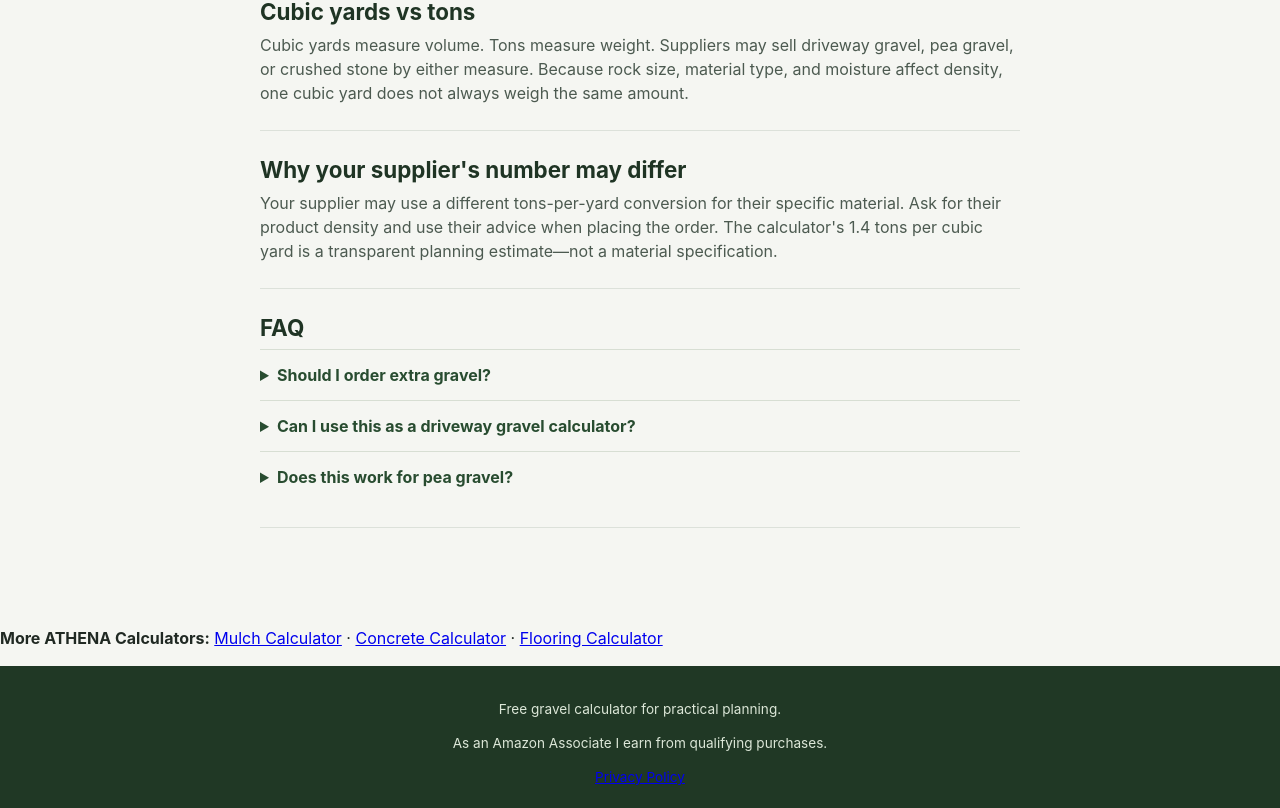
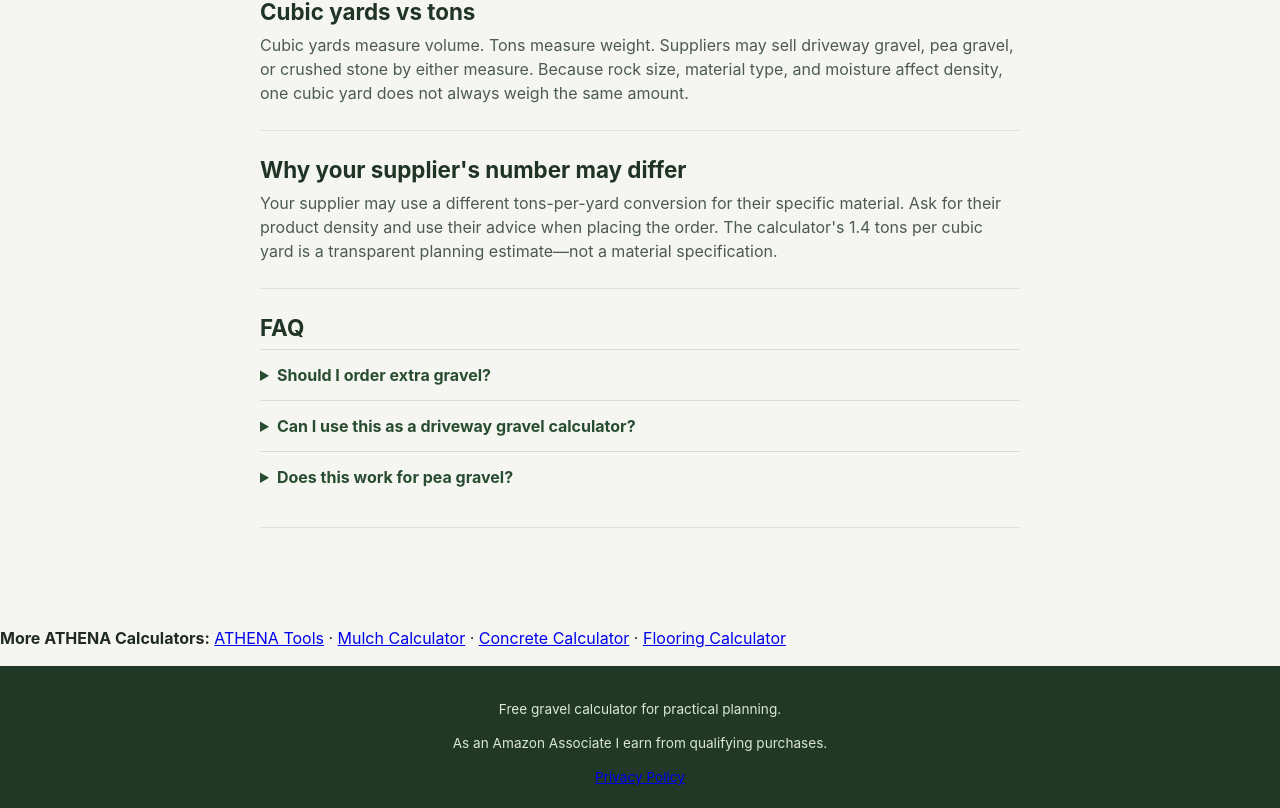
Before and after one commit to spamenchilada1-beep/how-much-gravel, a React (Vite) app: page / in a window 1280 px wide. Shown: the part 1791-2599 px from the top of the page. Built offline with nearby package versions, Linux system fonts and the light colour scheme.

Commit message:
Add ATHENA hub link

```diff
--- a/src/main.jsx
+++ b/src/main.jsx
@@ -367,7 +367,7 @@
       </main>
 
       <nav aria-label="More ATHENA Calculators">
-        <p><strong>More ATHENA Calculators:</strong> <a href="https://mulch-calculator-5xl.pages.dev/">Mulch Calculator</a> · <a href="https://concrete-calculator-cic.pages.dev/">Concrete Calculator</a> · <a href="https://flooring-calculator.pages.dev/">Flooring Calculator</a></p>
+        <p><strong>More ATHENA Calculators:</strong> <a href="https://athena-public-platform.pages.dev/#tools">ATHENA Tools</a> · <a href="https://mulch-calculator-5xl.pages.dev/">Mulch Calculator</a> · <a href="https://concrete-calculator-cic.pages.dev/">Concrete Calculator</a> · <a href="https://flooring-calculator.pages.dev/">Flooring Calculator</a></p>
       </nav>
 
       <footer>
```
